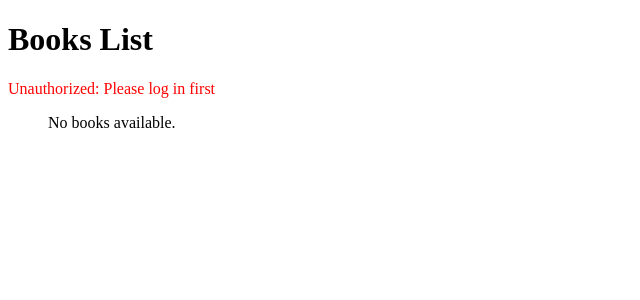
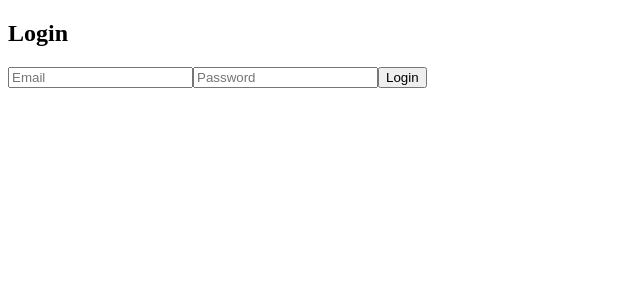
Before and after one commit to Abylaikhan-Bari/Platform, a React (Create React App) app in the folder frontend/: page / in a window 1280 px wide. Shown: the top 300 px of the page, without its empty margins (0-640 px from the left). Built offline with nearby package versions, Linux system fonts and the light colour scheme.

Commit message:
Authentication via Firebase frontend

```diff
--- a/frontend/package.json
+++ b/frontend/package.json
@@ -17,6 +17,7 @@
     "@testing-library/react": "^13.4.0",
     "@testing-library/user-event": "^13.5.0",
     "axios": "^1.7.9",
+    "firebase": "^11.2.0",
     "react": "^18.3.1",
     "react-dom": "^18.3.1",
     "react-scripts": "^5.0.1",
--- a/frontend/src/App.js
+++ b/frontend/src/App.js
@@ -1,12 +1,56 @@
-import React from "react";
+import React, { useState } from "react";
+import { auth } from "./firebase";  // Correctly import Firebase Auth
+import { signInWithEmailAndPassword } from "firebase/auth";
 import BooksList from "./BooksList";
 
-function App() {
+const App = () => {
+    const [user, setUser] = useState(null);
+    const [error, setError] = useState("");
+    const [email, setEmail] = useState("");
+    const [password, setPassword] = useState("");
+
+    const handleLogin = async () => {
+        try {
+            const userCredential = await signInWithEmailAndPassword(auth, email, password);
+            const currentUser = userCredential.user;
+            setUser(currentUser); // Save user details
+            const token = await currentUser.getIdToken();
+            localStorage.setItem("token", token); // Store Firebase token
+        } catch (error) {
+            setError(error.message); // Handle errors
+        }
+    };
+
     return (
         <div>
-            <BooksList />
+            {user ? (
+                <>
+                    <BooksList />
+                    <button onClick={() => auth.signOut()}>Log Out</button>
+                </>
+            ) : (
+                <>
+                    <h2>Login</h2>
+                    {error && <p style={{ color: "red" }}>{error}</p>}
+                    <form onSubmit={(e) => e.preventDefault()}>
+                        <input
+                            type="email"
+                            placeholder="Email"
+                            value={email}
+                            onChange={(e) => setEmail(e.target.value)}
+                        />
+                        <input
+                            type="password"
+                            placeholder="Password"
+                            value={password}
+                            onChange={(e) => setPassword(e.target.value)}
+                        />
+                        <button onClick={handleLogin}>Login</button>
+                    </form>
+                </>
+            )}
         </div>
     );
-}
+};
 
 export default App;
--- a/frontend/src/BooksList.js
+++ b/frontend/src/BooksList.js
@@ -8,8 +8,6 @@ const BooksList = () => {
     const fetchBooks = async () => {
         const token = localStorage.getItem("token"); // Retrieve token from localStorage
 
-        console.log("Token retrieved from localStorage:", token);  // Debugging log
-
         if (!token) {
             setError("Unauthorized: Please log in first");
             return;
@@ -18,20 +16,14 @@ const BooksList = () => {
         try {
             const response = await axios.get("http://localhost:5000/api/books", {
                 headers: {
-                    Authorization: `Bearer ${token}`, // Send token in Authorization header
+                    Authorization: `Bearer ${token}`, // Send the token in Authorization header
                 },
             });
 
-            console.log("Books fetched:", response.data);  // Debugging log for books
-
             setBooks(response.data);
         } catch (err) {
-            console.error("Error fetching books:", err);  // Debugging log for errors
-            if (err.response && err.response.data) {
-                setError(err.response.data.message || "Failed to fetch books");
-            } else {
-                setError("Failed to fetch books: Server error or invalid token");
-            }
+            console.error("Error fetching books:", err);
+            setError("Failed to fetch books: Server error or invalid token");
         }
     };
 
--- /dev/null
+++ b/frontend/src/firebase.js
@@ -0,0 +1,22 @@
+// src/firebase.js
+import { initializeApp } from 'firebase/app';
+import { getAuth } from 'firebase/auth';
+import { getFirestore } from 'firebase/firestore';
+
+const firebaseConfig = {
+    apiKey: "AIzaSyBXkvWo62lkiUIEsE0SFd1o8g2_vQCJozY",
+    authDomain: "platform-780bc.firebaseapp.com",
+    projectId: "platform-780bc",
+    storageBucket: "platform-780bc.firebasestorage.app",
+    messagingSenderId: "270806113383",
+    appId: "1:270806113383:web:b52b34bcb9ee8b7e1748c2",
+    measurementId: "G-DT1TFZD4WS"
+  };
+// Initialize Firebase
+const app = initializeApp(firebaseConfig);
+
+// Initialize Auth and Firestore
+const auth = getAuth(app);
+const db = getFirestore(app);
+
+export { app, auth, db };
```
Also changed, not shown: 1 other file (tests, documents, lock files or other folders).
